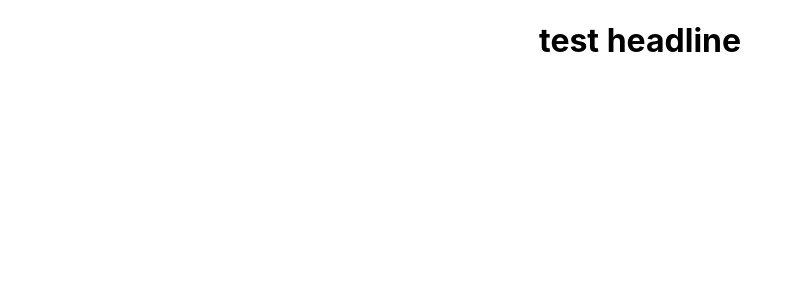
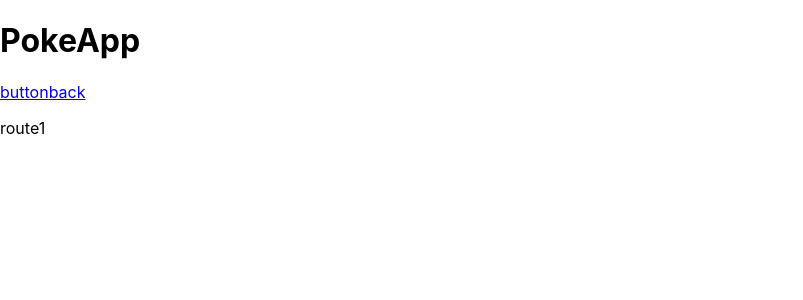
Before and after one commit to olaftarlowski29A/repo-react-train, a React (Create React App) app: page / in a window 1280 px wide. Shown: the top 300 px of the page, without its empty margins (0-803 px from the left). Built offline with nearby package versions, Linux system fonts and the light colour scheme.

Commit message:
react-router-dom v6, added and integrated, basic appliance

```diff
--- a/package.json
+++ b/package.json
@@ -8,6 +8,8 @@
     "@testing-library/user-event": "^13.5.0",
     "react": "^17.0.2",
     "react-dom": "^17.0.2",
+    "react-router": "^6.2.1",
+    "react-router-dom": "^6.2.1",
     "react-scripts": "5.0.0",
     "web-vitals": "^2.1.4"
   },
--- a/src/App.css
+++ b/src/App.css
@@ -1,38 +1,3 @@
 .App {
   text-align: center;
 }
-
-.App-logo {
-  height: 40vmin;
-  pointer-events: none;
-}
-
-@media (prefers-reduced-motion: no-preference) {
-  .App-logo {
-    animation: App-logo-spin infinite 20s linear;
-  }
-}
-
-.App-header {
-  background-color: #282c34;
-  min-height: 100vh;
-  display: flex;
-  flex-direction: column;
-  align-items: center;
-  justify-content: center;
-  font-size: calc(10px + 2vmin);
-  color: white;
-}
-
-.App-link {
-  color: #61dafb;
-}
-
-@keyframes App-logo-spin {
-  from {
-    transform: rotate(0deg);
-  }
-  to {
-    transform: rotate(360deg);
-  }
-}
--- a/src/App.js
+++ b/src/App.js
@@ -1,9 +1,17 @@
+import { Navigate, Route, Routes, Link } from "react-router-dom";
 import "./App.css";
 
 function App() {
   return (
-    <div className="App">
-      <h1>test headline</h1>
+    <div>
+      <h1>PokeApp</h1>
+      <Link to="/pokemon">button</Link>
+      <Link to="/">back</Link>
+      <Routes>
+        <Route path="/" exact element={<p>route1</p>}></Route>
+        <Route path="/pokemon" element={<p>route2 dexx</p>}></Route>
+        <Route path="*" element={<Navigate to="/" />}></Route>
+      </Routes>
     </div>
   );
 }
--- a/src/index.js
+++ b/src/index.js
@@ -1,11 +1,14 @@
-import React from 'react';
-import ReactDOM from 'react-dom';
-import './index.css';
-import App from './App';
+import React from "react";
+import ReactDOM from "react-dom";
+import "./index.css";
+import App from "./App";
+import { BrowserRouter } from "react-router-dom";
 
 ReactDOM.render(
   <React.StrictMode>
-    <App />
+    <BrowserRouter>
+      <App />
+    </BrowserRouter>
   </React.StrictMode>,
-  document.getElementById('root')
+  document.getElementById("root")
 );
```
Also changed, not shown: 1 other file (tests, documents, lock files or other folders).
